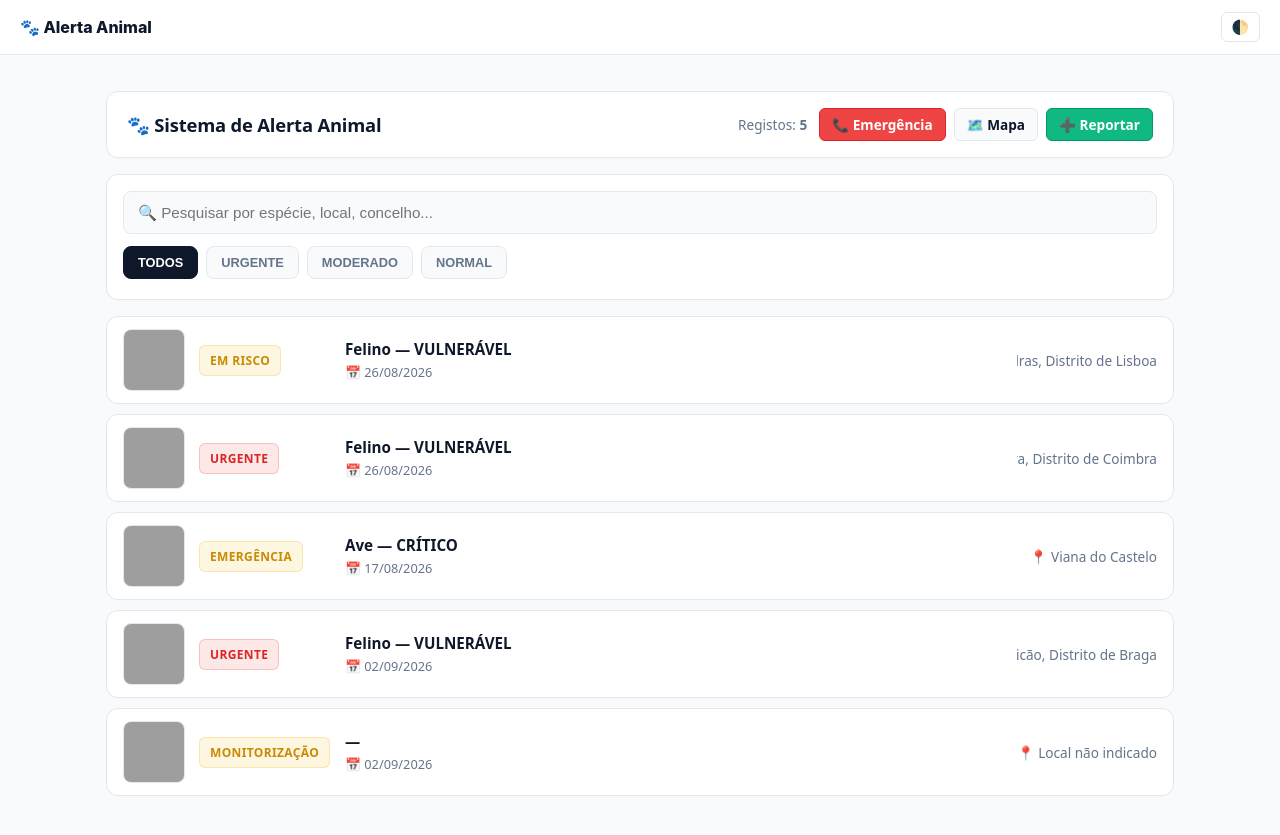
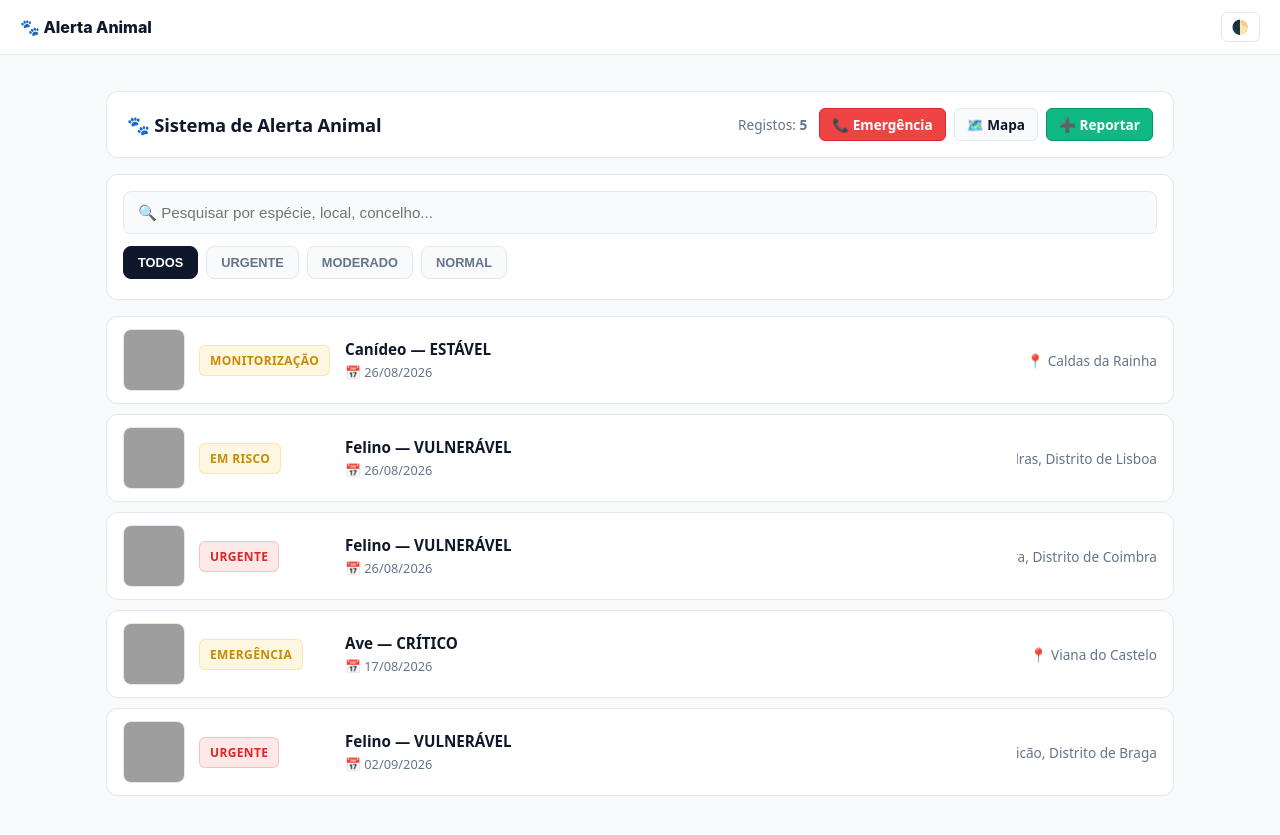
Before and after one commit to ajudaanimal/alerta, a Jekyll site: the page built from index.html, in a window 1280 px wide, cut to the strip 0-835 px from the top of the page. Built offline with Jekyll 4.4.1, drawn with Linux system fonts in a browser that asks for light colours; some of the changed lines change nothing that is shown; grey boxes are pictures that could not be loaded.

Commit message:
Auto-sync: Atualizar ocorrência aa-2026-0016 via Google Sheets com mapeamento correto

```diff
--- a/_ocorrencias/aa-2026-0016.md
+++ b/_ocorrencias/aa-2026-0016.md
@@ -1,20 +1,20 @@
 ---
 layout: "ocorrencia"
-localizacao: ""
-data_ocorrencia_inicial: ""
+localizacao: "Caldas da Rainha"
+data_ocorrencia_inicial: "Wed Aug 26 2026 20:16:02 GMT+0100 (Western European Summer Time)"
 nivel_alerta: "MONITORIZAÇÃO"
-triagem: ""
-situacao: ""
-especie: ""
-estado_fisico: ""
+triagem: "⚪ SEM TRIAGEM"
+situacao: "AVISTADO"
+especie: "Canídeo"
+estado_fisico: "ESTÁVEL"
 nome: ""
 idade: ""
 caracteristicas: "Cão idoso, aparentemente habituado a viver numa casa. Está assustado e desorientado, permanecendo debaixo dos contentores e sem abandonar o local."
-observacoes: ""
+observacoes: "• Foi abandonado na manhã de 18/08/2026. • Desde então, encontra-se assustado e desorientado, permanecendo debaixo dos contentores. • Durante a noite, ladrava continuamente até ao nascer do sol. • Tem recebido água e comida da pessoa que publicou. • A pessoa não consegue recolhê-lo por ter uma cadela agressiva com outros animais. • Os serviços municipais deslocar-se-ão ao local para verificar se tem chip, mas não têm capacidade para proceder à recolha."
 localidade: ""
-concelho: ""
-distrito: ""
-date: "2026-09-02 22:12:31 +0100"
+concelho: "Caldas da Rainha"
+distrito: "Leiria"
+date: "2026-09-02 22:26:25 +0100"
 ref: "https://www.facebook.com/groups/232865777319251/permalink/2064975157441628/"
 ficha: "📍 LOCALIZAÇÃO: Não indicada
 🔍 SITUAÇÃO: Animal ABANDONADO
@@ -37,3 +37,21 @@ id: "aa-2026-0016"
 idweb: ""
 imagem: "https://lh3.googleusercontent.com/d/1jawmNcGwt1ik7NegpFdyGhIcihSAEK33=s800"
 ---
+
+📍 LOCALIZAÇÃO: Não indicada
+🔍 SITUAÇÃO: Animal ABANDONADO
+📅 DATA: 18/08/2026
+
+🐶 ESPÉCIE: Canídeo
+🚻 SEXO: Macho
+🏷️ NOME: Não indicado
+
+📝 CARACTERÍSTICAS: Cão idoso, aparentemente habituado a viver numa casa. Está assustado e desorientado, permanecendo debaixo dos contentores e sem abandonar o local.
+
+🆔 IDENTIFICAÇÃO: Será verificado se tem chip.
+
+📞 CONTACTO(S): Através da publicação original
+
+ℹ️ OBSERVAÇÕES: • Foi abandonado na manhã de 18/08/2026. • Desde então, encontra-se assustado e desorientado, permanecendo debaixo dos contentores. • Durante a noite, ladrava continuamente até ao nascer do sol. • Tem recebido água e comida da pessoa que publicou. • A pessoa não consegue recolhê-lo por ter uma cadela agressiva com outros animais. • Os serviços municipais deslocar-se-ão ao local para verificar se tem chip, mas não têm capacidade para proceder à recolha.
+
+🔗 PUBLICAÇÃO ORIGINAL: https://www.facebook.com/groups/232865777319251/permalink/2064975157441628/
```
